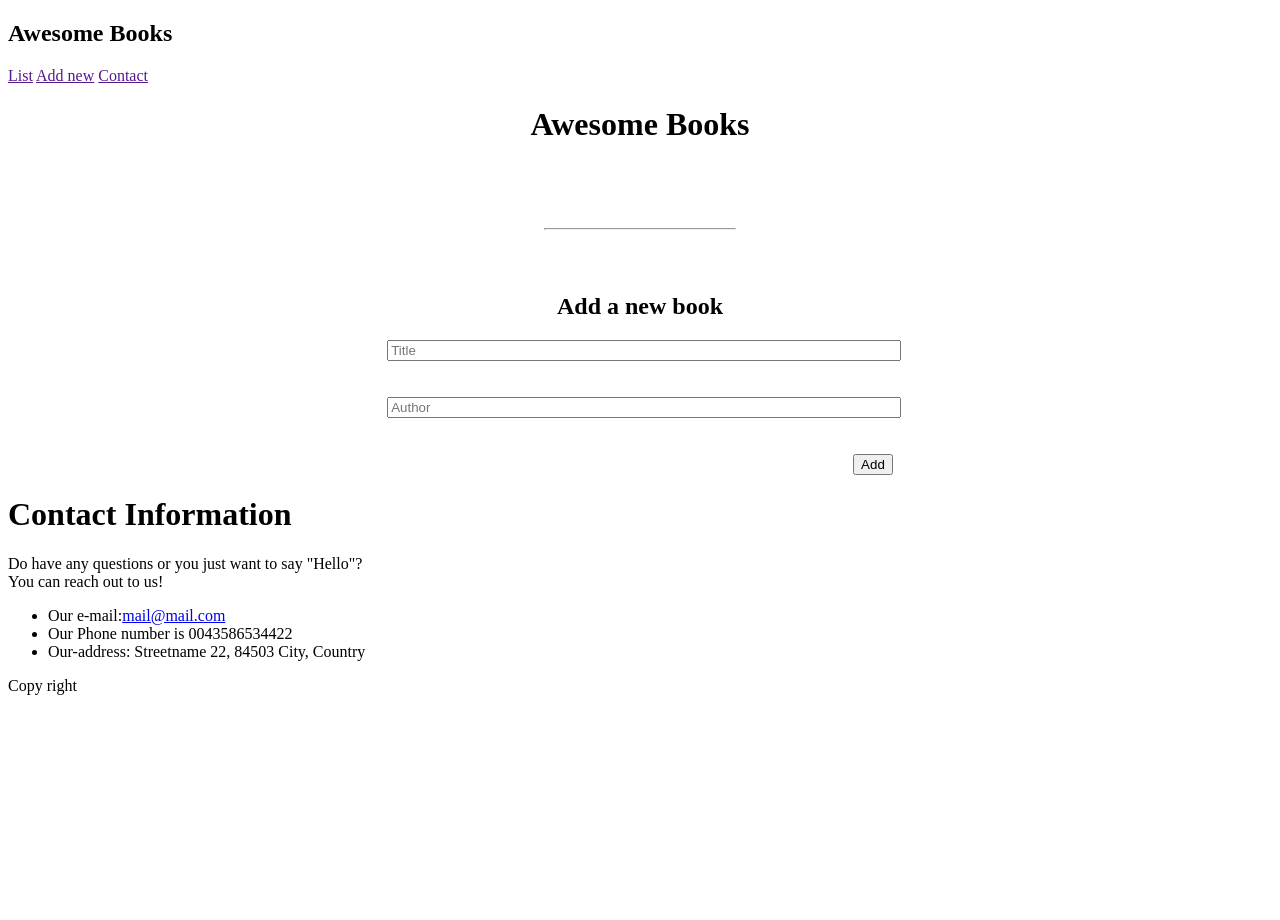
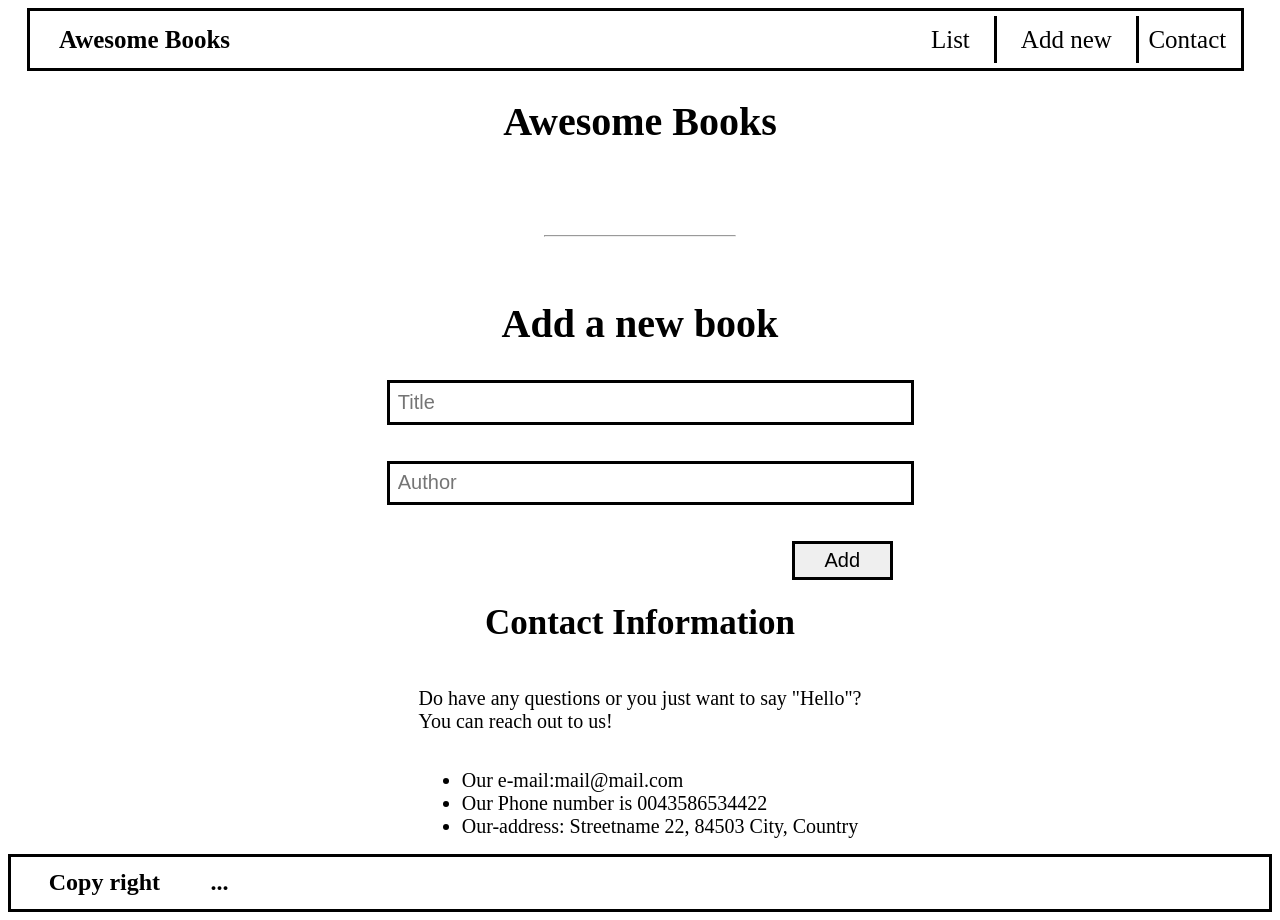
Before and after one commit to Balikuddembe/Awesome-Books, a website: page index.html in a window 1280 px wide. Before the commit the page ends 800 px from the top, so only its background shows below. Drawn offline with Linux system fonts and the light colour scheme.

Commit message:
add proper styles

```diff
--- a/index.html
+++ b/index.html
@@ -13,11 +13,11 @@
         <div>
 
             <nav>
-                <h1>Awesome Books</h1>
-                <div>
-                    <a href="">List</a>
-                    <a href="">Add new</a>
-                    <a href="">Contact</a>
+                <h1 class="title-h1">Awesome Books</h1>
+                <div class="sections-cont">
+                    <a class="border-sep"href="">List</a>
+                    <a class="border-sep"href="">Add new</a>
+                    <a class="contact-a"href="">Contact</a>
                 </div>
 
             </nav>
@@ -38,7 +38,7 @@
         <button type="submit" id="btn" class="add">Add</button>
     </form>
 </div>
-<div>
+<div class="contact-section">
     <h1>Contact Information</h1>
     <p>Do have any questions or you just want to say "Hello"?<br>You can reach out to us!</p>
     <ul>
@@ -48,7 +48,9 @@
     </ul>
 </div>
 <footer>
-    <div>Copy right</div>
+    <h2>Copy right</h2>
+    <h2>...</h2>
+
 </footer>
 
     <script src="app.js"></script>
--- a/style.css
+++ b/style.css
@@ -6,7 +6,7 @@
 
 .book-cont {
   display: flex;
-  border: 1px solid rgb(0, 0, 0);
+  border: 3px solid rgb(0, 0, 0);
   justify-content: space-between;
   padding-right: 3%;
   padding-left: 1%;
@@ -18,7 +18,7 @@
 }
 
 .list {
-  width: 75%;
+  width: 96.4%;
 }
 
 .book-cont p {
@@ -41,6 +41,9 @@ hr {
 
 input {
   width: 100%;
+  font-size: 20px;
+  padding: 1.5%;
+  border: 3px solid;
 }
 
 form {
@@ -52,8 +55,100 @@ form {
 
 .add {
   align-self: flex-end;
+  width: 20%;
+  padding: 1%;
+  font-size: 20px;
+  border: 3px solid;
 }
 
 form h2 {
   margin-top: 0%;
+  font-size: 40px;
 }
+
+nav {
+  width: 95%;
+  display: flex;
+  flex-direction: row;
+  justify-content: space-between;
+  align-items: center;
+  padding: 0.4%;
+  border: solid;
+  margin-left: 1.5%;
+
+}
+
+nav a {
+  text-decoration: none;
+  color: #000000;
+  margin: 0%;
+  font-size: 25px;
+
+
+
+}
+
+.title-h1 {
+  margin: 0%;
+  margin-left: 2%;
+  font-size: 25px;
+}
+
+.sections-cont {
+  display: flex;
+  justify-content: end;
+  width: 40%;
+  margin: 0%;
+  margin-right: 0%;
+
+}
+
+.border-sep{
+  border-right: 3px solid;
+  padding: 2%;
+  padding-right: 5%;
+  padding-left: 5%;
+
+}
+
+.contact-a {
+  padding: 2%;
+}
+
+.cont h1 {
+  font-size: 40px;
+}
+
+.contact-section {
+   display: flex;
+   flex-direction: column;
+   align-items: center;
+}
+
+.contact-section h1 {
+  font-size: 35px;
+}
+
+.contact-section p {
+  font-size: 20px;
+}
+
+.contact-section li {
+  font-size: 20px;
+}
+
+.contact-section li a {
+  text-decoration: none;
+  color: #000000;
+}
+
+footer {
+  display: flex;
+  border: 3px solid;
+}
+
+footer h2 {
+  margin: 1%;
+  margin-left: 3%;
+
+}
```
